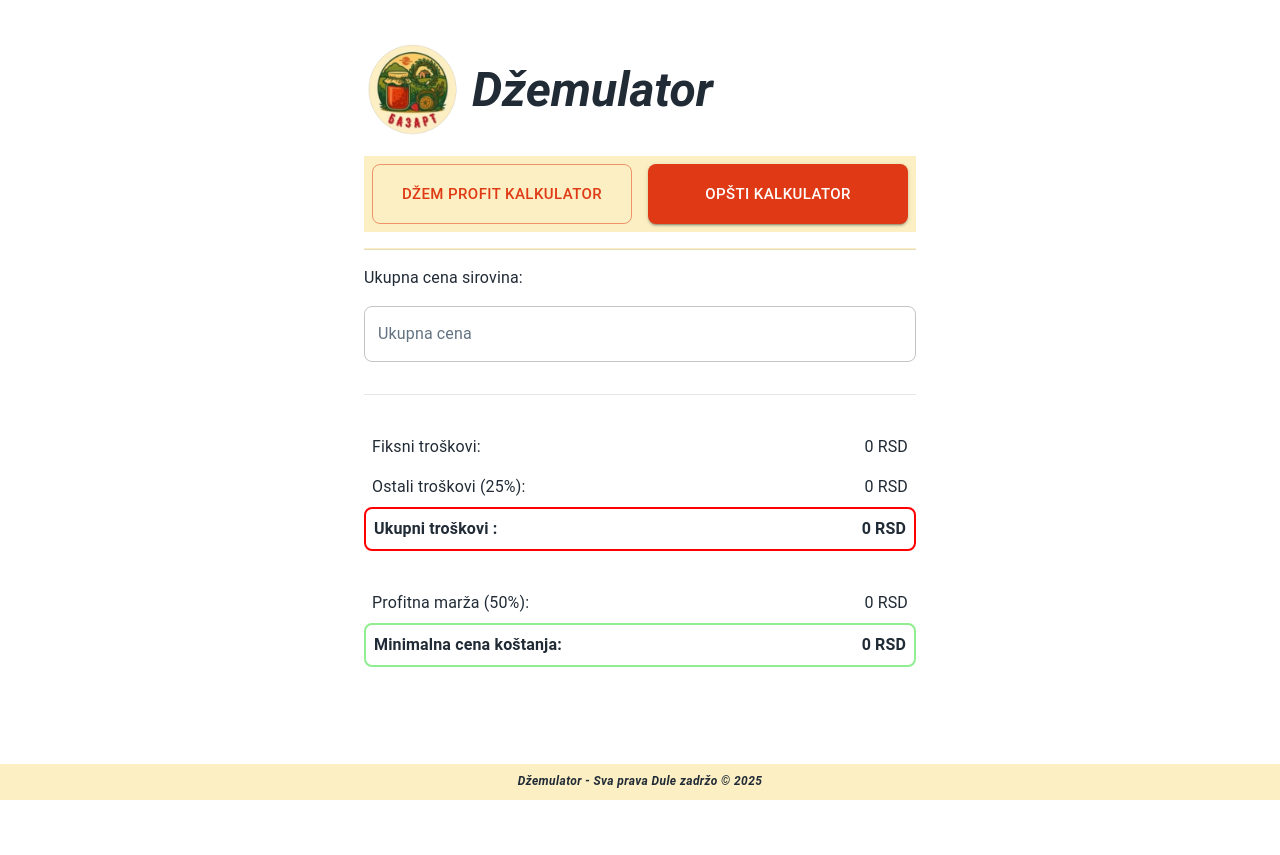
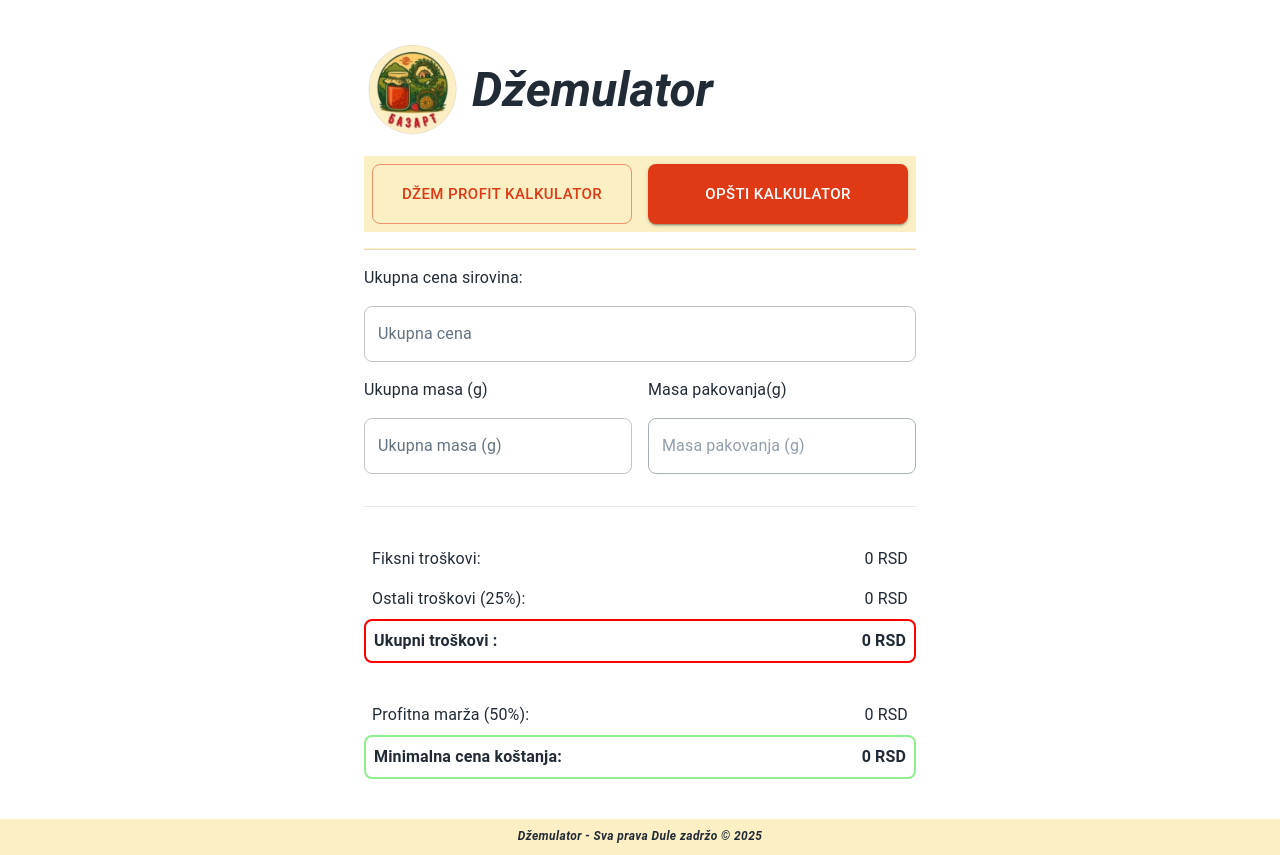
Before and after one commit to LakiTheGreat/UI_dzem_kalkulator, a React (Create React App) app in the folder my-app/: page /general_calculator in a window 1280 px wide. Before the commit the page ends 800 px from the top, so only its background shows below. Built offline with nearby package versions, Linux system fonts and the light colour scheme.

Commit message:
polish weight

```diff
--- a/my-app/src/pages/general_calculator/index.tsx
+++ b/my-app/src/pages/general_calculator/index.tsx
@@ -1,33 +1,46 @@
 import { useForm } from 'react-hook-form';
+import { useEffect } from 'react';
+import { Divider, Stack, Typography } from '@mui/material';
+
 import FormProvider from '../../components/FormProvider';
-import { Divider, Stack, Typography } from '@mui/material';
 import RHFTextInput from '../../components/RHFTextInput';
 import FormattedPrice from '../../utils/FormattedPrice';
-import { useEffect } from 'react';
 
 export default function GeneralCalculator() {
   type FormData = {
+    basePrice: number | string;
+    totalWeight: number | string;
+    packageWeight: number | string;
     fixedExpense: number | string;
     additionalExpense: number | string;
     totalExpense: number | string;
     profitMarginValue: number | string;
     minPrice: number | string;
+    packageDifference: number | string;
   };
 
   const methods = useForm<FormData>({
     defaultValues: {
+      basePrice: '',
+      totalWeight: '',
+      packageWeight: '',
       fixedExpense: '',
       additionalExpense: '',
       totalExpense: '',
       profitMarginValue: '',
       minPrice: '',
+      packageDifference: '',
     },
   });
 
   const { handleSubmit, watch, setValue } = methods;
 
   const {
+    basePrice,
+    totalWeight,
+    packageWeight,
     fixedExpense,
+    packageDifference,
     additionalExpense,
     totalExpense,
     profitMarginValue,
@@ -35,10 +48,30 @@ export default function GeneralCalculator() {
   } = watch();
 
   useEffect(() => {
-    if (fixedExpense) {
-      setValue('additionalExpense', Number(fixedExpense) * 0.25);
+    if (basePrice) {
+      setValue(
+        'fixedExpense',
+        Number(basePrice) * (packageDifference ? Number(packageDifference) : 1)
+      );
+    } else {
+      setValue('fixedExpense', '');
+      setValue('additionalExpense', '');
+      setValue('totalExpense', '');
+      setValue('profitMarginValue', '');
+      setValue('minPrice', '');
     }
-  }, [setValue, fixedExpense]);
+  }, [setValue, basePrice, packageDifference]);
+
+  useEffect(() => {
+    if (basePrice) {
+      setValue(
+        'additionalExpense',
+        Number(basePrice) *
+          0.25 *
+          (packageDifference ? Number(packageDifference) : 1)
+      );
+    }
+  }, [setValue, basePrice, packageDifference]);
 
   useEffect(() => {
     if (fixedExpense && additionalExpense) {
@@ -47,7 +80,7 @@ export default function GeneralCalculator() {
         Number(fixedExpense) + Number(additionalExpense)
       );
     }
-  }, [setValue, fixedExpense, additionalExpense]);
+  }, [setValue, fixedExpense, additionalExpense, packageDifference]);
 
   useEffect(() => {
     if (totalExpense) {
@@ -61,6 +94,24 @@ export default function GeneralCalculator() {
     }
   }, [setValue, totalExpense, profitMarginValue]);
 
+  useEffect(() => {
+    const value = Number(packageWeight) / Number(totalWeight);
+
+    if (value !== Infinity) {
+      setValue(
+        'packageDifference',
+        Number(packageWeight) / Number(totalWeight)
+      );
+    } else {
+      setValue('fixedExpense', '');
+      setValue('additionalExpense', '');
+      setValue('totalExpense', '');
+      setValue('profitMarginValue', '');
+      setValue('minPrice', '');
+      setValue('packageWeight', '');
+    }
+  }, [setValue, packageWeight, totalWeight]);
+
   const formSubmit = (data: FormData) => {
     console.log(data);
   };
@@ -69,9 +120,32 @@ export default function GeneralCalculator() {
     <FormProvider methods={methods} onSubmit={handleSubmit(formSubmit)}>
       <Stack gap={4}>
         <Stack gap={2}>
-          <Typography>Ukupna cena sirovina:</Typography>
-          <RHFTextInput name='fixedExpense' label='Ukupna cena' type='number' />
+          <Stack gap={2}>
+            <Typography>Ukupna cena sirovina:</Typography>
+            <RHFTextInput name='basePrice' label='Ukupna cena' type='number' />
+          </Stack>
+          <Stack direction='row' gap={2}>
+            <Stack gap={2} sx={{ flex: 1 }}>
+              <Typography>Ukupna masa (g)</Typography>
+              <RHFTextInput
+                name='totalWeight'
+                label='Ukupna masa (g)'
+                type='number'
+              />
+            </Stack>
+
+            <Stack gap={2} sx={{ flex: 1 }}>
+              <Typography>Masa pakovanja(g)</Typography>
+              <RHFTextInput
+                name='packageWeight'
+                label='Masa pakovanja (g)'
+                type='number'
+                disabled={!totalWeight}
+              />
+            </Stack>
+          </Stack>
         </Stack>
+
         <Divider />
         <Stack>
           <Stack
```
